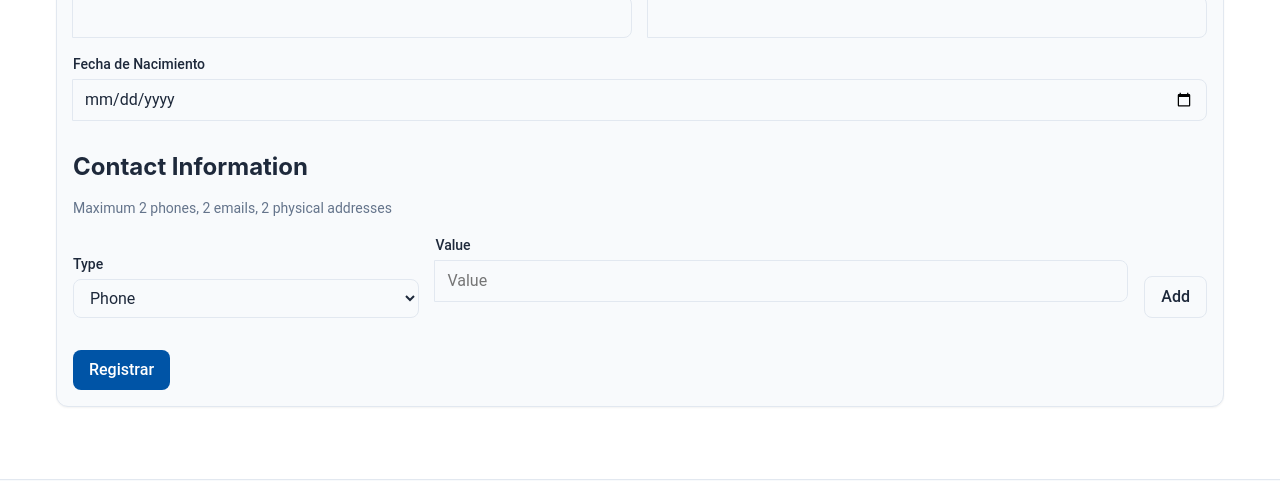
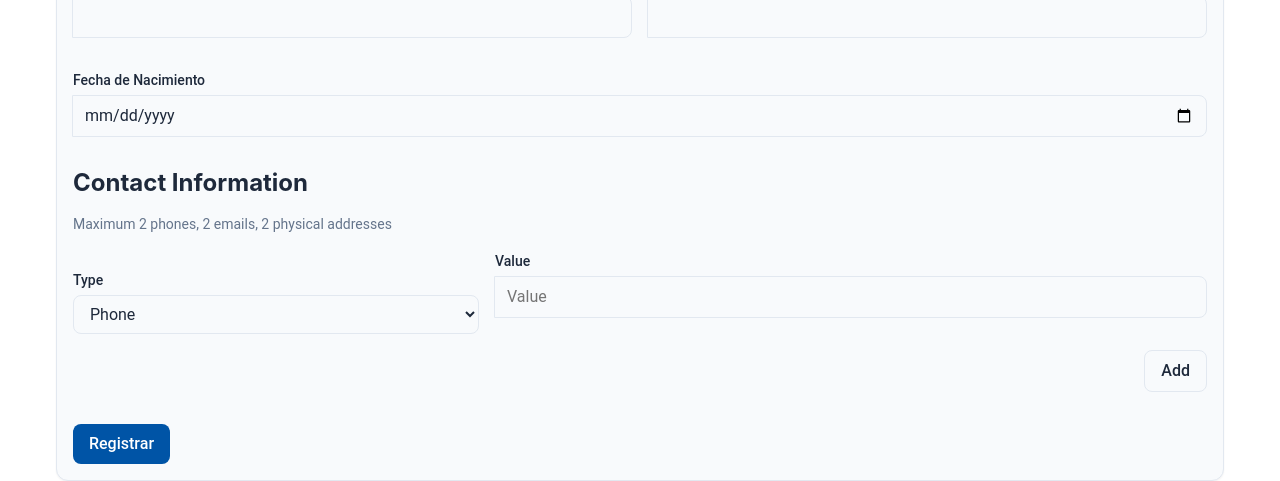
Before and after one commit to FennerEduardo/sistran-tests-monorepo, a React (Vite) app in the folder apps/frontend/: page /registration in a window 1280 px wide. Shown: the part 333-814 px from the top of the page. Built offline with nearby package versions, Linux system fonts and the light colour scheme.

Commit message:
fix: 🐛 Improve layout and spacing in PersonRegistration form and ensure consistent flex properties

```diff
--- a/apps/frontend/src/components/ui/Card.css
+++ b/apps/frontend/src/components/ui/Card.css
@@ -7,6 +7,7 @@
   transition: box-shadow 0.2s ease, transform 0.2s ease;
   display: flex;
   flex-direction: column;
+  color: var(--color-text-primary);
 }
 
 .card:hover {
--- a/apps/frontend/src/pages/PersonRegistration.tsx
+++ b/apps/frontend/src/pages/PersonRegistration.tsx
@@ -127,8 +127,8 @@ const PersonRegistration: React.FC = () => {
                         required
                     />
 
-                    <div style={{ display: 'flex', gap: '1rem', flexWrap: 'wrap' }}>
-                        <div style={{ flex: '1 1 calc(50% - 1rem)' }}>
+                    <div style={{ display: 'flex', gap: '1rem', flexWrap: 'wrap', marginBottom: '1rem' }}>
+                        <div style={{ flex: '1 1 250px' }}>
                             <Input
                                 label={`${t('form.firstName')} (No numbers)`}
                                 type="text"
@@ -137,7 +137,7 @@ const PersonRegistration: React.FC = () => {
                                 required
                             />
                         </div>
-                        <div style={{ flex: '1 1 calc(50% - 1rem)' }}>
+                        <div style={{ flex: '1 1 250px' }}>
                             <Input
                                 label={`${t('form.lastName')} (No numbers)`}
                                 type="text"
@@ -148,6 +148,7 @@ const PersonRegistration: React.FC = () => {
                         </div>
                     </div>
 
+                    <div style={{ marginBottom: '1rem' }}>
                         <Input
                             label={t('form.birthDate')}
                             type="date"
@@ -155,12 +156,13 @@ const PersonRegistration: React.FC = () => {
                             onChange={e => setFormData({...formData, birthDate: e.target.value})}
                             required
                         />
+                    </div>
 
                     <h4 style={{ marginTop: '2rem', marginBottom: '1rem' }}>Contact Information</h4>
                     <p style={{ color: 'var(--color-text-secondary)', fontSize: '0.875rem' }}>Maximum 2 phones, 2 emails, 2 physical addresses</p>
 
-                    <div style={{ display: 'flex', gap: '1rem', alignItems: 'flex-end', marginBottom: '1.5rem' }}>
-                        <div style={{ flex: '1' }}>
+                    <div style={{ display: 'flex', gap: '1rem', alignItems: 'flex-end', marginBottom: '1.5rem', flexWrap: 'wrap' }}>
+                        <div style={{ flex: '1 1 150px' }}>
                             <label className="input-label" style={{ display: 'block', marginBottom: 'var(--space-1)' }}>Type</label>
                             <select
                                 className="input-control"
@@ -173,7 +175,7 @@ const PersonRegistration: React.FC = () => {
                                 <option value="Address">Physical Address</option>
                             </select>
                         </div>
-                        <div style={{ flex: '2' }}>
+                        <div style={{ flex: '2 1 200px' }}>
                             <Input
                                 label="Value"
                                 type="text"
@@ -183,7 +185,7 @@ const PersonRegistration: React.FC = () => {
                                 style={{ marginBottom: 0 }}
                             />
                         </div>
-                        <div>
+                        <div style={{ flex: '0 0 auto', width: '100%', display: 'flex', justifyContent: 'flex-end' }}>
                             <Button type="button" variant="secondary" onClick={handleAddContact}>Add</Button>
                         </div>
                     </div>
```
Lines whose indentation alone changed are shown as unchanged.
